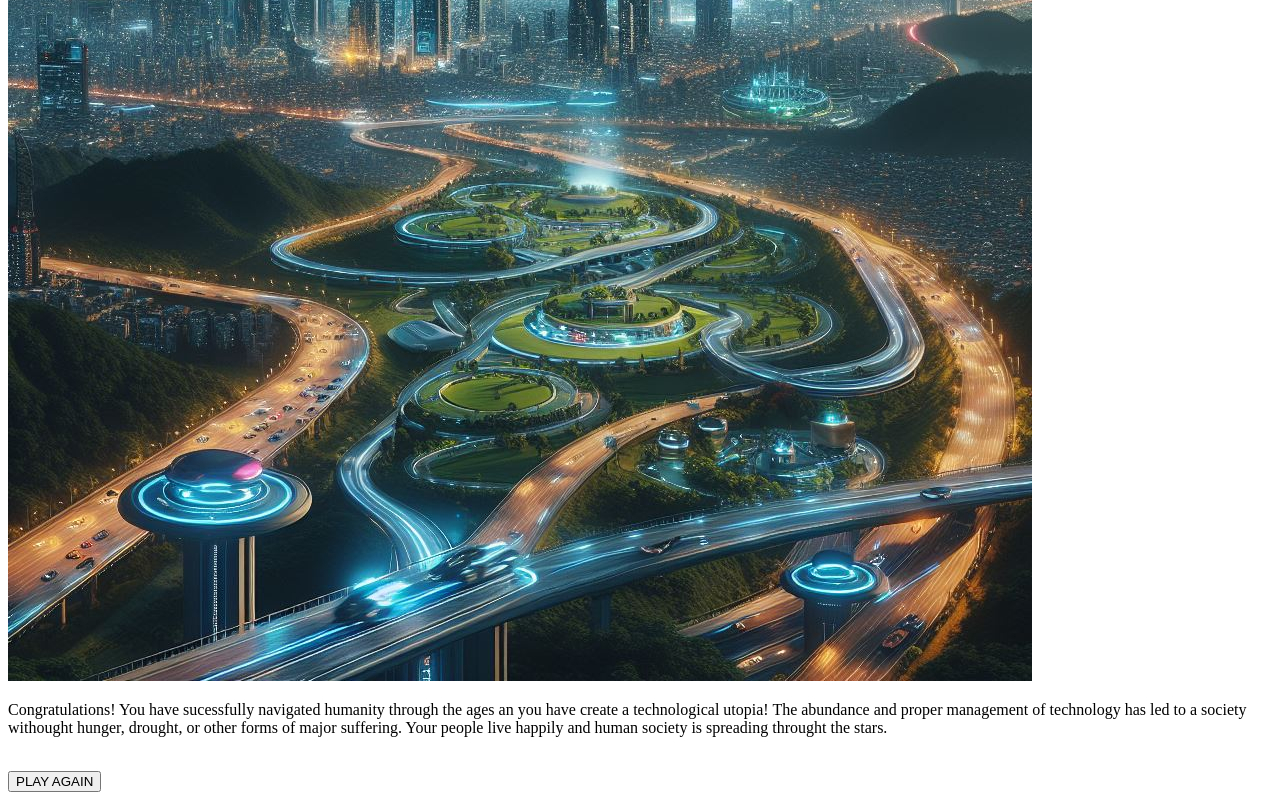
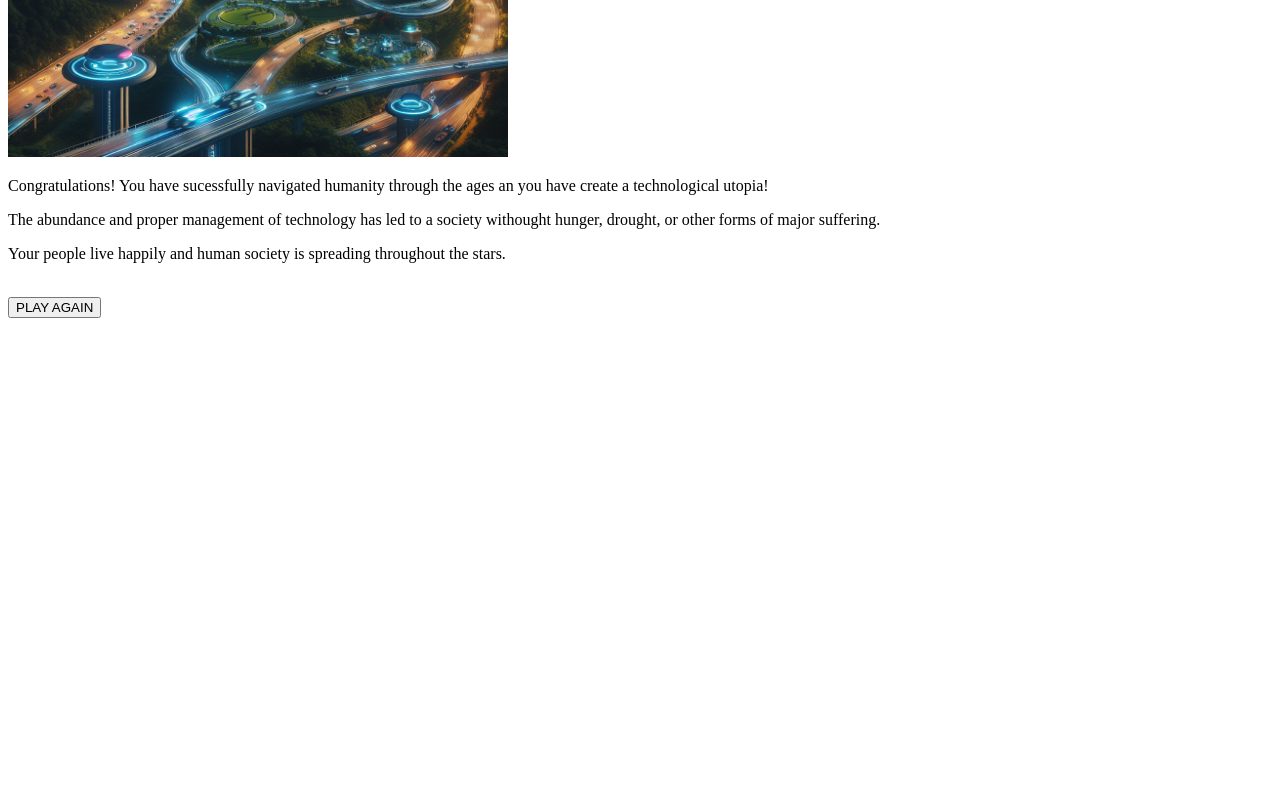
Before and after one commit to HON150PROJECT/HON150PROJECT.github.io, a plain HTML site: page goodEnding.html in a window 1280 px wide. Shown: the part 423-1223 px from the top of the page. After the commit the page ends 800 px from the top, so only its background shows below. Drawn offline with Linux system fonts and the light colour scheme.

Commit message:
Update goodEnding.html

```diff
--- a/goodEnding.html
+++ b/goodEnding.html
@@ -4,13 +4,13 @@
 </head>
 <body>
     <h1>YOU WON!</h1>
-    <img src = "res/futuristic.jpg"></img>
+    <img src = "res/futuristic.jpg" width = "500" height = "500"></img>
     <br>
-    <p>
-        Congratulations! You have sucessfully navigated humanity through the ages an you have create a technological utopia!
-        The abundance and proper management of technology has led to a society withought hunger, drought, or other forms of major suffering.
-        Your people live happily and human society is spreading throught the stars.
-    </p>
+    <div>
+        <p>Congratulations! You have sucessfully navigated humanity through the ages an you have create a technological utopia!</p>
+        <p>The abundance and proper management of technology has led to a society withought hunger, drought, or other forms of major suffering.</p>
+        <p>Your people live happily and human society is spreading throughout the stars.</p>
+    </div>
     <br>
     <button type = "button" onclick="redirect()">PLAY AGAIN</button>
 </body>
```
